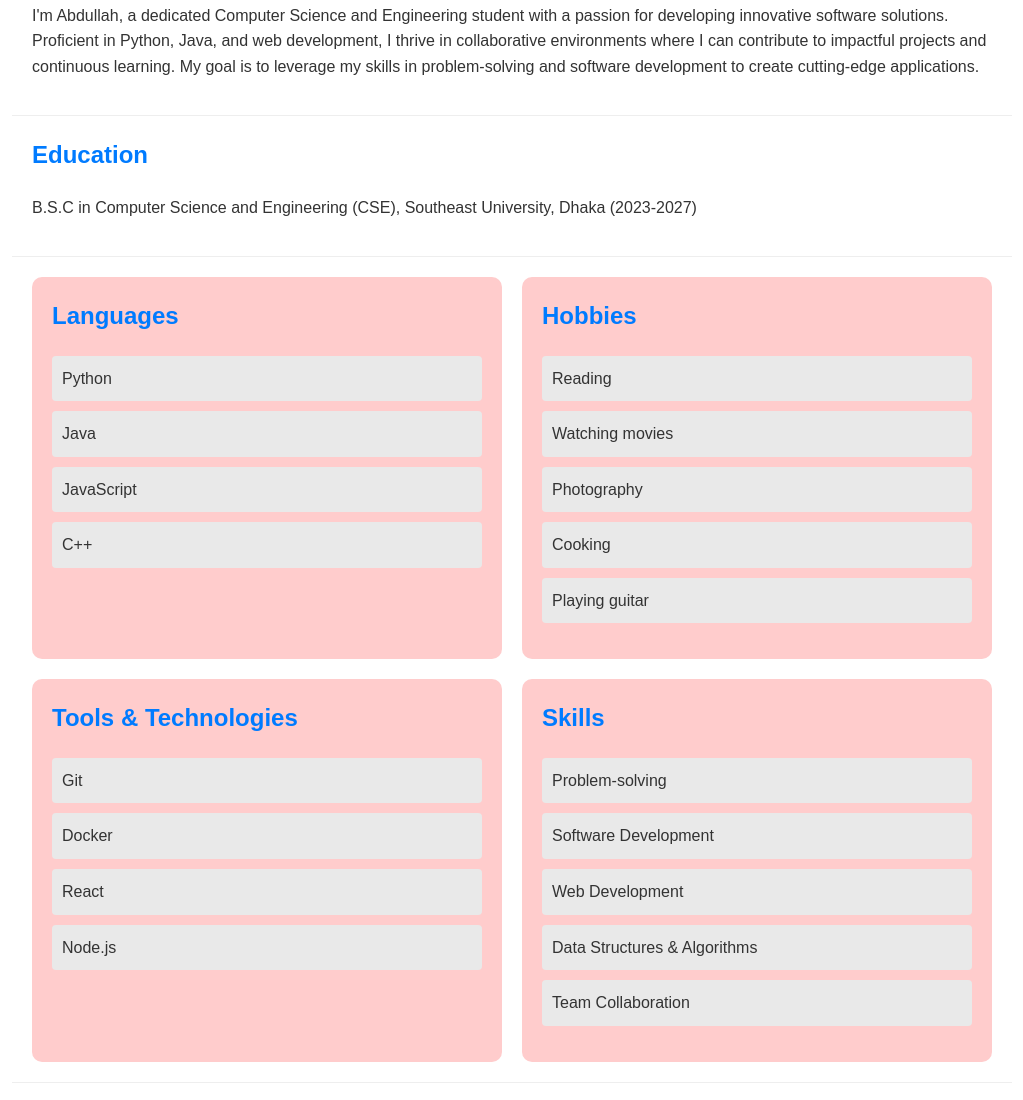
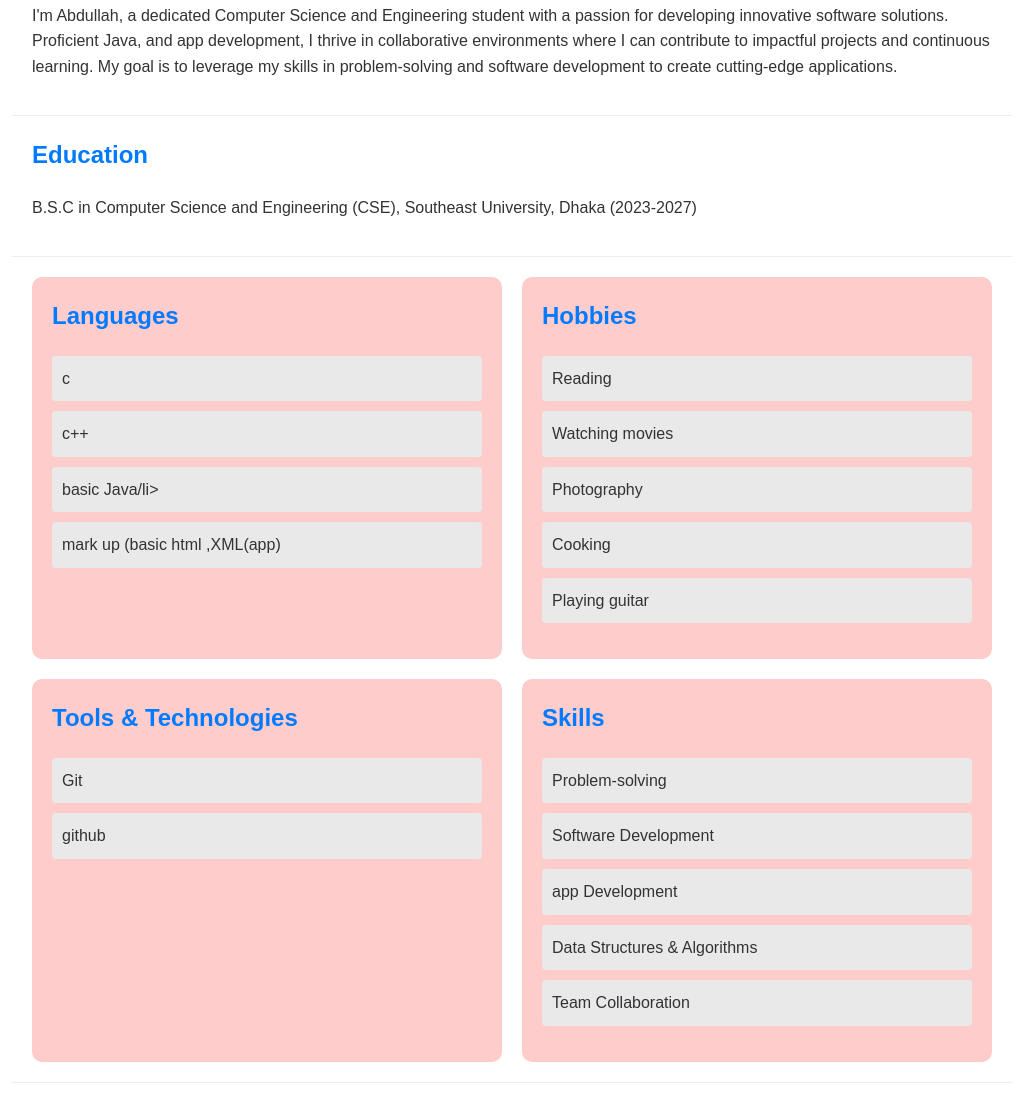
Before and after one commit to abdullah71006517/simpleweb, a plain HTML site: page index.html in a window 1280 px wide. Shown: the part 802-1902 px from the top of the page, without its empty margins (128-1151 px from the left). Drawn offline with Linux system fonts and the light colour scheme.

Commit message:
Update index.html

```diff
--- a/index.html
+++ b/index.html
@@ -113,7 +113,7 @@
 
         <div class="section">
             <h2>Profile</h2>
-            <p>I'm Abdullah, a dedicated Computer Science and Engineering student with a passion for developing innovative software solutions. Proficient in Python, Java, and web development, I thrive in collaborative environments where I can contribute to impactful projects and continuous learning. My goal is to leverage my skills in problem-solving and software development to create cutting-edge applications.</p>
+            <p>I'm Abdullah, a dedicated Computer Science and Engineering student with a passion for developing innovative software solutions. Proficient  Java, and app development, I thrive in collaborative environments where I can contribute to impactful projects and continuous learning. My goal is to leverage my skills in problem-solving and software development to create cutting-edge applications.</p>
         </div>
 
         <div class="section">
@@ -125,10 +125,10 @@
             <div class="grid-item color-box">
                 <h2>Languages</h2>
                 <ul>
-                    <li>Python</li>
-                    <li>Java</li>
-                    <li>JavaScript</li>
-                    <li>C++</li>
+                    <li>c</li>
+                    <li>c++</li>
+                    <li>basic Java/li>
+                    <li>mark up (basic html ,XML(app)</li>
                 </ul>
             </div>
             <div class="grid-item color-box">
@@ -145,9 +145,8 @@
                 <h2>Tools & Technologies</h2>
                 <ul>
                     <li>Git</li>
-                    <li>Docker</li>
-                    <li>React</li>
-                    <li>Node.js</li>
+                    <li>github</li>
+
                 </ul>
             </div>
             <div class="grid-item color-box">
@@ -155,7 +154,7 @@
                 <ul>
                     <li>Problem-solving</li>
                     <li>Software Development</li>
-                    <li>Web Development</li>
+                    <li>app Development</li>
                     <li>Data Structures & Algorithms</li>
                     <li>Team Collaboration</li>
                 </ul>
```
